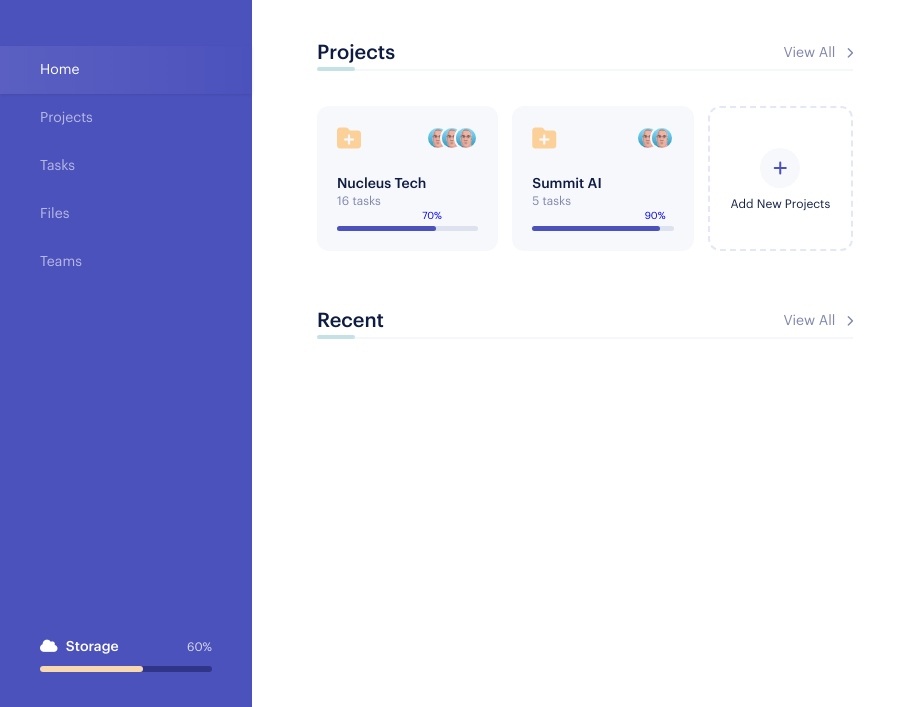
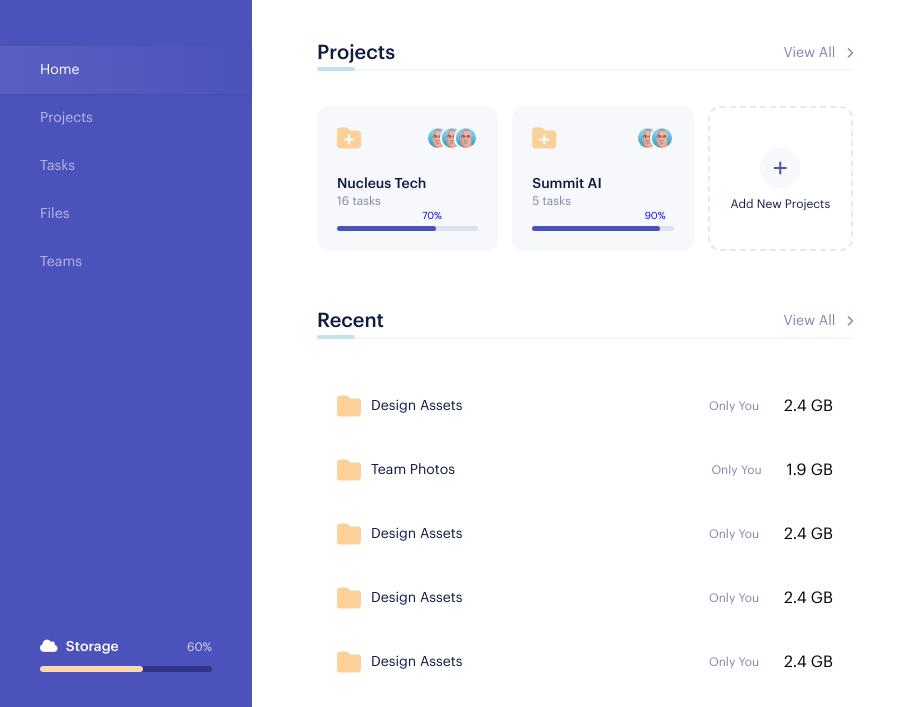
Before and after one commit to CihatAldanmaz/Dashboard---CSS-HTML, a plain HTML site: page index.html in a window 1280 px wide. Shown: the part 93-800 px from the top of the page, without its empty margins (0-916 px from the left). Drawn offline with Linux system fonts and the light colour scheme.

Commit message:
Recent done

```diff
--- a/css/style.css
+++ b/css/style.css
@@ -181,6 +181,7 @@ body {
 .content .inner {
     flex: 1;
     padding: 32px 65px;
+    overflow: auto;
 
 }
 
@@ -381,6 +382,46 @@ color: #132046;
 
 }
 
+
+.content .inner .inner-box .recents ul li{
+    height: 64px;
+    display: flex;
+    align-items: center;
+    border-radius: 10px;
+    padding:20px;
+    box-sizing: border-box;
+
+}
+
+.content .inner .inner-box .recents ul li a{
+    flex: 1;
+    font-size: 14px;
+    color: #0E1B42;
+    display: flex;
+    align-items: center;
+}
+
+
+.content .inner .inner-box .recents ul li a i.fa-folder{
+font-size: 24px;
+color:#FBD199;
+margin-right: 10px;
+
+}
+
+.content .inner .inner-box .recents ul li:hover {
+    background: #F4F5FA;
+
+}
+
+.content .inner .inner-box .recents ul li .visibility,
+.content .inner .inner-box .recent ul li .size {
+    font-size: 12px;
+    width: 100px;
+    color: #8186AD;
+    text-align: center;
+}
+
 .content .rightbar {
     width: 360px;
     padding: 32px 0;
--- a/index.html
+++ b/index.html
@@ -1,14 +1,12 @@
 <!DOCTYPE html>
 <html lang="en">
+
 <head>
     <meta charset="UTF-8" />
     <meta name="viewport" content="width=device-width, initial-scale=1.0" />
     <meta http-equiv="X-UA-Compatible" content="ie=edge" />
     <link rel="stylesheet" href="css/style.css" />
-    <script
-      src="https://kit.fontawesome.com/d641361c90.js"
-      crossorigin="anonymous"
-    ></script>
+    <script src="https://kit.fontawesome.com/d641361c90.js" crossorigin="anonymous"></script>
 
     <title>Document</title>
 </head>
@@ -130,10 +128,92 @@
                         <i class="fa fa-chevron-right"></i>
                     </a>
                 </div>
+                <div class="recents">
+                    <ul>
+                        <li>
+                            <a href="#">
+                                <i class="fa fa-folder"></i>
+                                Design Assets
+                            </a>
+                            <div class="visibility">
+                                Only You
+                            </div>
+                            <div class="size">
+                                2.4 GB
+                            </div>
+                        </li>
+
+                        <li>
+                            <a href="#">
+                                <i class="fa fa-folder"></i>
+                                Team Photos
+                            </a>
+                            <div class="visibility">
+                                Only You
+                            </div>
+                            <div class="size">
+                                1.9 GB
+                            </div>
+                        </li>
+
+                        <li>
+                            <a href="#">
+                                <i class="fa fa-folder"></i>
+                                Design Assets
+                            </a>
+                            <div class="visibility">
+                                Only You
+                            </div>
+                            <div class="size">
+                                2.4 GB
+                            </div>
+                        </li>
+
+                        <li>
+                            <a href="#">
+                                <i class="fa fa-folder"></i>
+                                Design Assets
+                            </a>
+                            <div class="visibility">
+                                Only You
+                            </div>
+                            <div class="size">
+                                2.4 GB
+                            </div>
+                        </li>
+
+                        <li>
+                            <a href="#">
+                                <i class="fa fa-folder"></i>
+                                Design Assets
+                            </a>
+                            <div class="visibility">
+                                Only You
+                            </div>
+                            <div class="size">
+                                2.4 GB
+                            </div>
+                        </li>
+
+                        <li>
+                            <a href="#">
+                                <i class="fa fa-folder"></i>
+                                Design Assets
+                            </a>
+                            <div class="visibility">
+                                Only You
+                            </div>
+                            <div class="size">
+                                2.4 GB
+                            </div>
+                        </li>
+                    </ul>
+                </div>
             </div>
         </div>
 
         <div class="rightbar"></div>
     </div>
 </body>
+
 </html>
```
Lines whose indentation alone changed are shown as unchanged.
